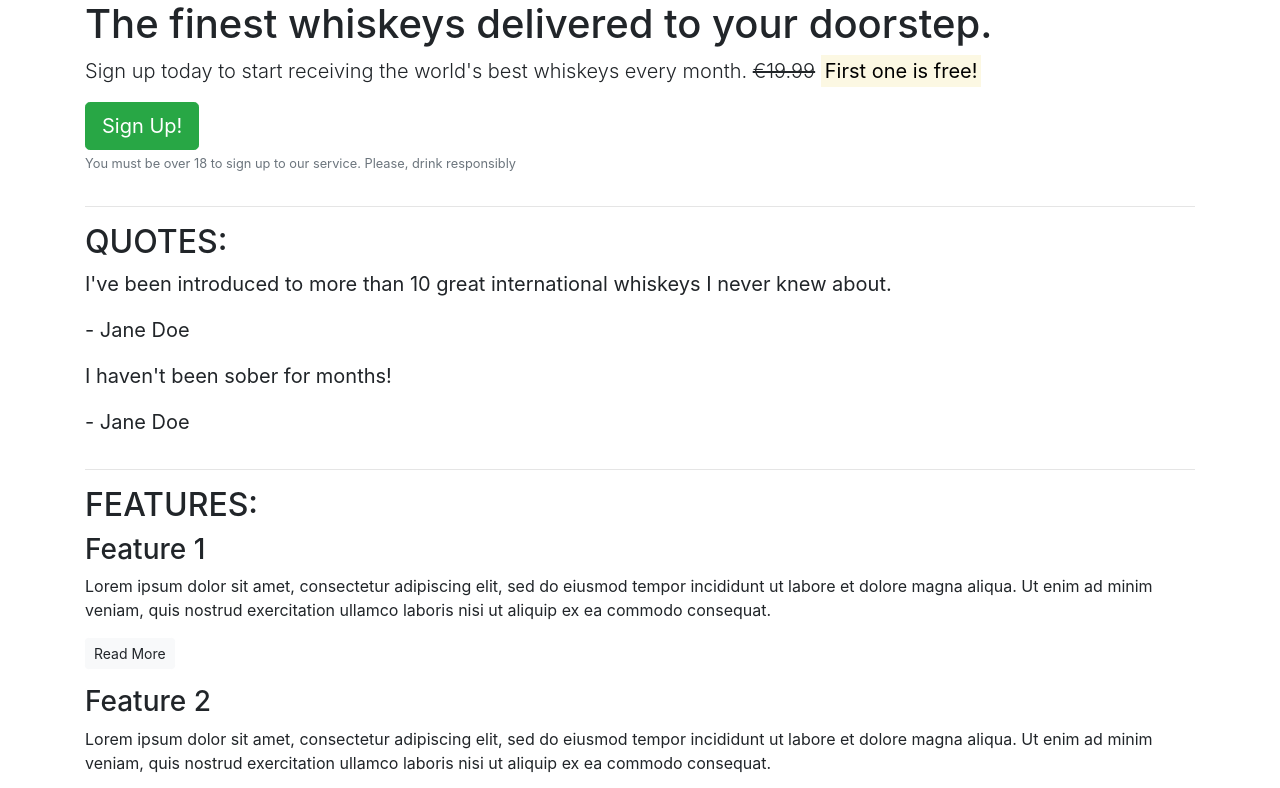
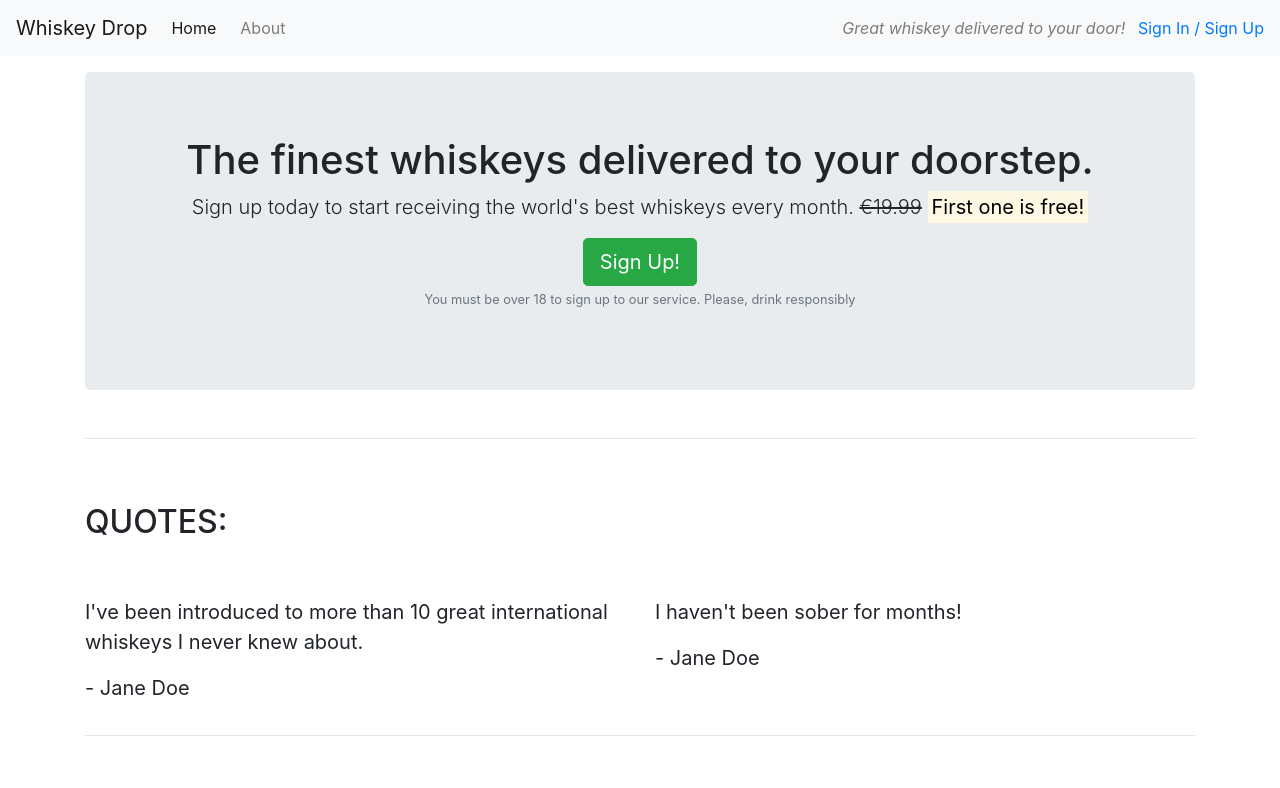
Before and after one commit to FlorianS4/repo_for_bootstrap_test, a plain HTML site: page index.html in a window 1280 px wide. Shown: the top 788 px of the page. Drawn offline with nearby package versions, Linux system fonts and the light colour scheme.

Commit message:
feat: Add core components for a cleaner look

```diff
--- a/index.html
+++ b/index.html
@@ -10,14 +10,28 @@
 </head>
 
 <body>
-    <article class="container">
+    <nav class="navbar navbar-light bg-light navbar-expand-sm">
+        <a href="/" class="navbar-brand">Whiskey Drop</a>
+        <ul class="navbar-nav mr-auto">
+            <li class="active nav-item mr-2"><a class="nav-link" href="/">Home</a></li>
+            <li class="nav-item mr-2"><a class="nav-link" href="/about">About</a></li>
+            <li class="nav-item mr-2 d-block d-sm-none"><a class="nav-link" href="/login">Sign In / Sign Up</a></li>
+        </ul>
+        <div class="d-none d-md-block">
+            <p class="navbar-text my-auto mr-2"><i>Great whiskey delivered to your door!</i></p>
+            <a href="/login">Sign In / Sign Up</a>
+        </div>
+    </nav>
+    <article class="container mt-3">
         <!-- Callout -->
         <div class="row">
             <div class="col-12">
-                <section class="callout">
+                <section class="callout jumbotron text-center">
                     <h1>The finest whiskeys delivered to your doorstep.</h1>
                     <p class="lead">Sign up today to start receiving the world's best whiskeys every month.
-                        <s>€19.99</s> <strong><mark>First one is free!</mark></strong></p>
+                        <s class="d-none d-sm-inline">€19.99</s>
+                        <span class="d-inline d-sm-none"><br></span>
+                        <strong><mark>First one is free!</mark></strong></p>
                     <button class="btn btn-success btn-lg">Sign Up!</button>
                     <p class="text-muted"><small>You must be over 18 to sign up to our service. Please, drink
                             responsibly</small></p>
@@ -30,18 +44,18 @@
         <!-- Quotes -->
         <section class="quotes">
             <div class="row">
-                <div class="col-12">
+                <div class="col-12 my-5">
                     <h2 class="text-uppercase">Quotes:</h2>
                 </div>
             </div>
             <div class="row">
-                <div class="col-12">
+                <div class="col-12 col-md-6">
                     <blockquote class="blockquote">
                         <p>I've been introduced to more than 10 great international whiskeys I never knew about.</p>
                         <p>- Jane Doe</p>
                     </blockquote>
                 </div>
-                <div class="col-12">
+                <div class="col-12 col-md-6">
                     <blockquote class="blockquote">
                         <p>I haven't been sober for months!</p>
                         <p>- Jane Doe</p>
@@ -55,12 +69,12 @@
         <!-- Features -->
         <section class="features">
             <div class="row">
-                <div class="col-12">
+                <div class="col-12 my-5">
                     <h2 class="text-uppercase">Features:</h2>
                 </div>
             </div>
             <div class="row">
-                <div class="col-12">
+                <div class="col-12 col-md-6 col-lg-4">
                     <div class="feature">
                         <h3>Feature 1</h3>
                         <p>Lorem ipsum dolor sit amet, consectetur adipiscing elit, sed do eiusmod tempor incididunt ut
@@ -72,7 +86,7 @@
                         <p><a class="btn btn-sm btn-light" href="">Read More</a></p>
                     </div>
                 </div>
-                <div class="col-12">
+                <div class="col-12 col-md-6 col-lg-4">
                     <div class="feature">
                         <h3>Feature 2</h3>
                         <p>Lorem ipsum dolor sit amet, consectetur adipiscing elit, sed do eiusmod tempor incididunt ut
@@ -84,7 +98,7 @@
                         <p><a class="btn btn-sm btn-light" href="">Read More</a></p>
                     </div>
                 </div>
-                <div class="col-12">
+                <div class="col-12 d-md-none d-lg-block col-lg-4">
                     <div class="feature">
                         <h3>Feature 3</h3>
                         <p>Lorem ipsum dolor sit amet, consectetur adipiscing elit, sed do eiusmod tempor incididunt ut
```
